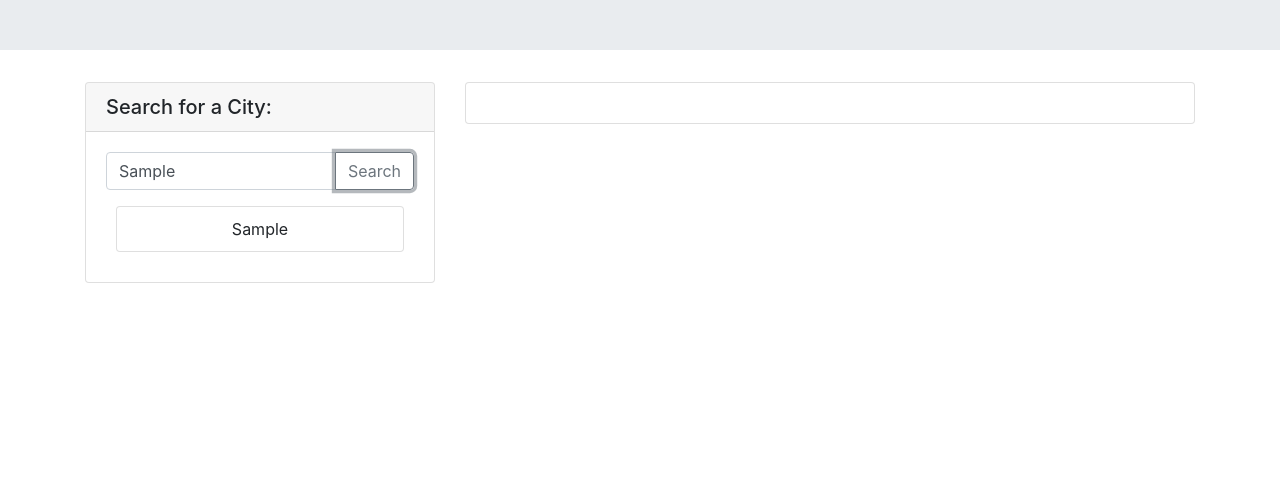
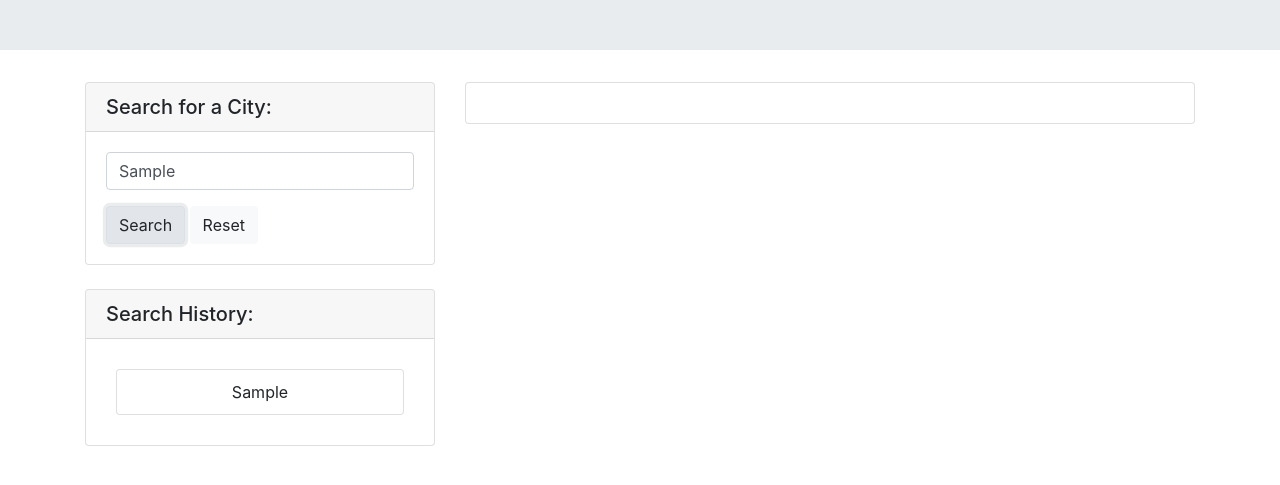
Before and after one commit to dmjohnspor/HW6_Weather_App, a plain HTML site: page index.html in a window 1280 px wide. Both pictures are taken after typing "Sample" into the empty fields and a click on the button "Search". Shown: the part 153-638 px from the top of the page. Drawn offline with nearby package versions, Linux system fonts and the light colour scheme; no server answers.

Commit message:
Added reset button functionality

```diff
--- a/index.html
+++ b/index.html
@@ -26,18 +26,25 @@
     <div class="container">
         <div class="row">
 
-            <!-- Search City by Name form-->
             <div class="col-4">
+                <!-- Search City by Name form-->
                 <div class="card">
                     <h5 class="card-header">Search for a City:</h5>
-                    <div class="card-body" id="pastCitiesList">
-                        <div class="input-group mb-3">
-                            <input type="text" class="form-control" id="serachBox" placeholder="Enter a City">
-                            <div class="input-group-append">
-                                <button class="btn btn-outline-secondary" type="button">Search</button>
+                    <div class="card-body">
+                        <form>
+                            <div class="form-group">
+                                <input type="text" class="form-control" id="searchBox" placeholder="Enter a city">
                             </div>
-                        </div>
+                            <button type="button" id="searchBtn" class="btn btn-light">Search</button>
+                            <button type="reset" id="resetBtn" class="btn btn-light">Reset</button>
+                        </form>
                     </div>
+                </div>
+                <br>
+                <!-- Search history -->
+                <div class="card">
+                    <h5 class="card-header">Search History:</h5>
+                    <div class="card-body" id="pastCitiesList"></div>
                 </div>
             </div>
 
--- a/script.js
+++ b/script.js
@@ -10,10 +10,16 @@ if (pastCities !== null) {
     }
 }
 
-var btn = $(".btn");
+// On click functions:
+// Reset:
+var resetBtn = $("#resetBtn");
+resetBtn.on("click", function () {
+    $("#pastCitiesList").empty();
+})
 
-// On click functions:
-btn.on("click", function (event) {
+// Search:
+var searchBtn = $("#searchBtn");
+searchBtn.on("click", function (event) {
     event.preventDefault();
 
     // Adding cities to the cities list:
@@ -21,7 +27,7 @@ btn.on("click", function (event) {
     var cityName = $(".form-control").val();
     listEntry.text(cityName);
     listEntry.addClass("card listItem");
-    $("#pastCitiesList").append(listEntry);
+    $("#pastCitiesList").prepend(listEntry);
 
     // Storing cities in local storage:
     currentList = localStorage.getItem("city");
@@ -38,7 +44,6 @@ btn.on("click", function (event) {
     // First ajax call (by city name):
     var APIkey = "031f158b8aa6738886dd6a6cbc74318e";
     var queryURL1 = "https://api.openweathermap.org/data/2.5/weather?q=" + cityName + "&appid=" + APIkey;
-
 
     $.ajax({
         url: queryURL1,
@@ -89,8 +94,9 @@ btn.on("click", function (event) {
                     $("<div>").addClass("resUV");
                     $(".resUV").text("UV Index: " + UV);
                 })
-        })
 
 
 
+        })
+
 })
```
